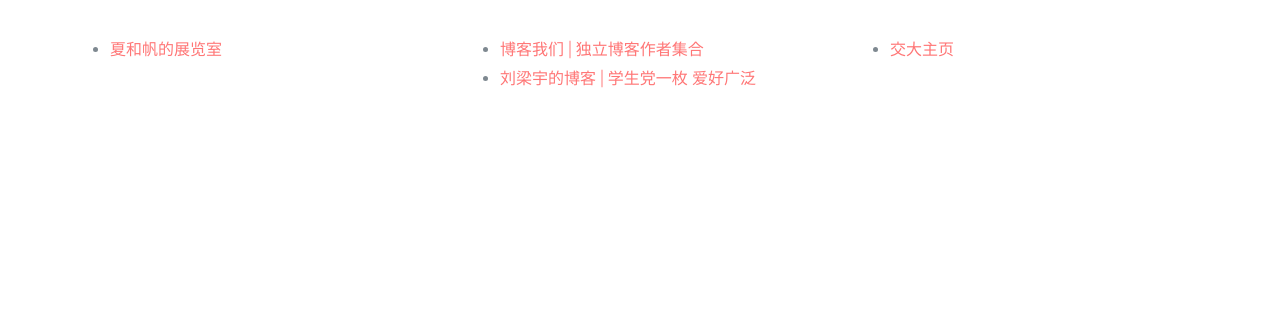
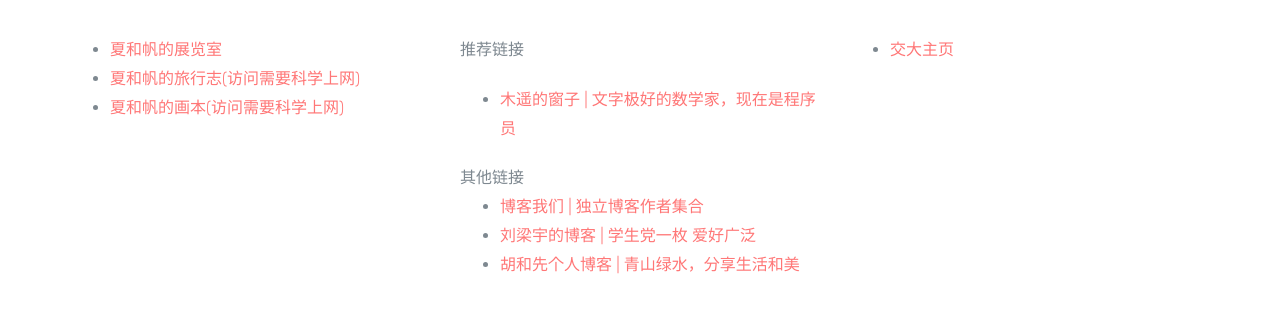
Before and after one commit to cnzhikai/v1_cnzhikai.github.io, a website: page links.html in a window 1280 px wide. Shown: the part 629-942 px from the top of the page. Before the commit the page ends 824 px from the top, so only its background shows below. Drawn offline with nearby package versions, Linux system fonts and the light colour scheme.

Commit message:
Update links.html

```diff
--- a/links.html
+++ b/links.html
@@ -52,7 +52,8 @@
             <p>
 			<ul>
 				<li><a href="https://xiahefan.cc">夏和帆的展览室</a></li>
-
+				<li><a href="https://wdfun.xiahefan.cc/">夏和帆的旅行志(访问需要科学上网)</a></li>
+				<li><a href="https://paint.xiahefan.cc/">夏和帆的画本(访问需要科学上网)</a></li>
 			</ul>
 			</p>
           </div>
@@ -60,9 +61,16 @@
             <p><img src="img/img_2.png" alt="Free Bootstrap Template by uicookies.com" class="img-responsive"></p>
             <h3 class="mt0 mb40">Friends</h3>
             <p>
+		    推荐链接
+		    	<ul>
+				<li><a href="http://blog.farmostwood.net/">木遥的窗子 | 文字极好的数学家，现在是程序员</a></li>
+
+			</ul>
+		    其他链接
 			<ul>
 				<li><a href="https://blogwe.com/discussion.html">博客我们 | 独立博客作者集合</a></li>
 				<li><a href="https://blog.ayjhw.com/">刘梁宇的博客 | 学生党一枚 爱好广泛</a></li>
+				<li><a href="https://www.huhexian.com/">胡和先个人博客 | 青山绿水，分享生活和美</a></li>
 
 			</ul>
 			</p>
```
